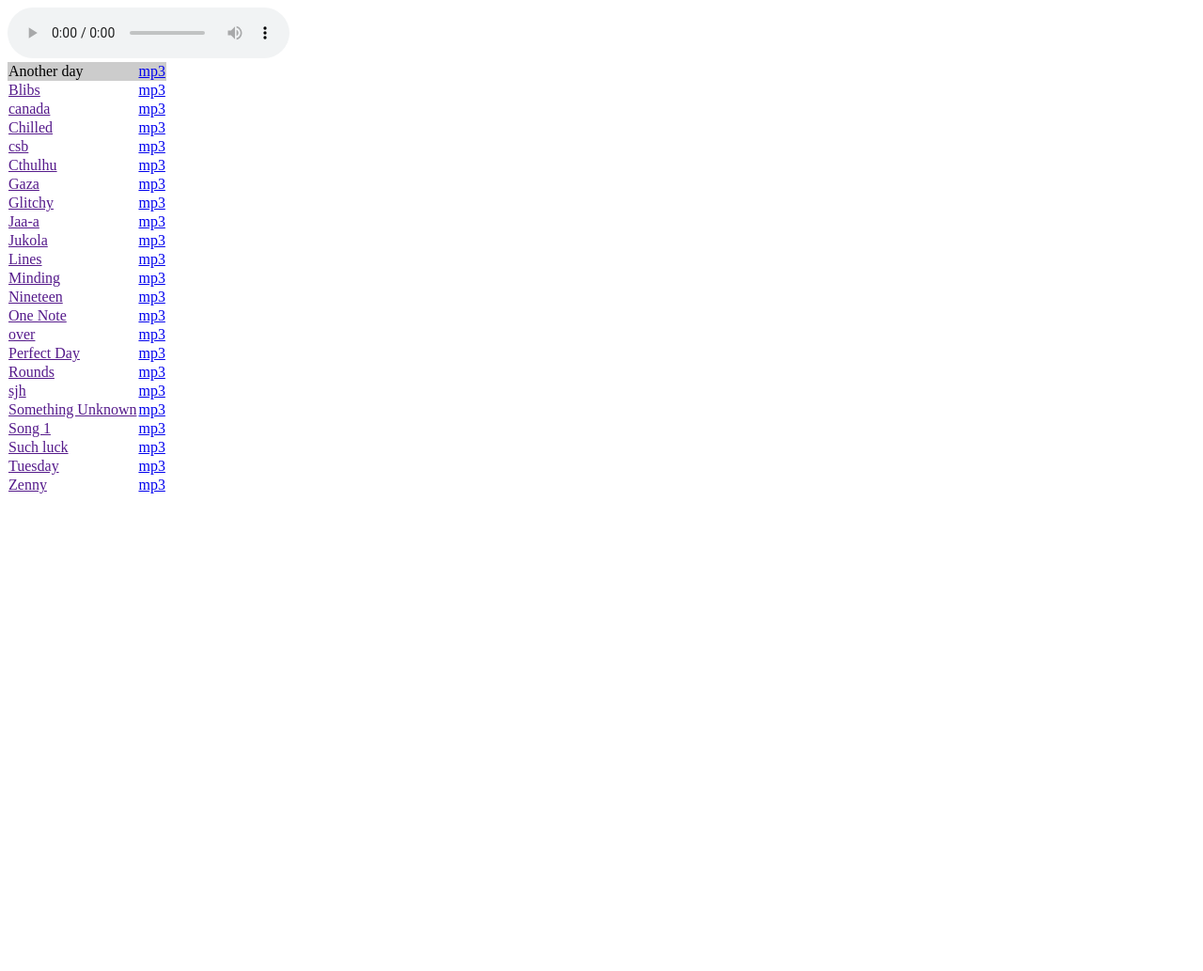
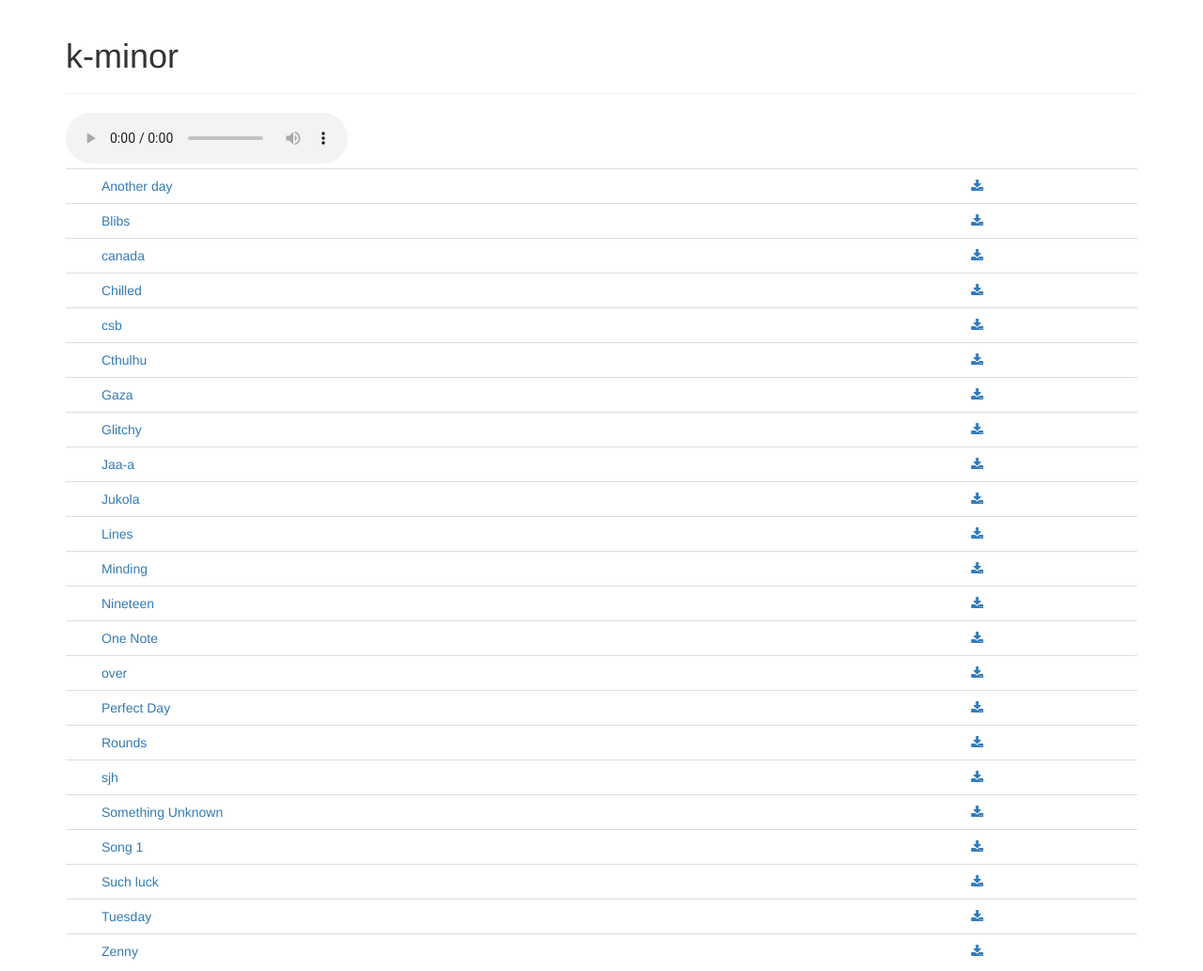
Before and after one commit to komu/simple-web-player, a plain HTML site: page player.html in a window 1280 px wide. Shown: the whole page at 94% size. Before the commit the page ends 800 px from the top, so only its background shows below. Drawn offline with nearby package versions, Linux system fonts and the light colour scheme.

Commit message:
New features

```diff
--- a/player.html
+++ b/player.html
@@ -4,39 +4,48 @@
     <title>k-minor</title>
     <meta charset="UTF-8">
     <style type="text/css">
-        tr.active {
-            background: #ccc;
+        td.icon {
+            width: 30px;
         }
-
-        tr.active a.play {
-            background: #ccc;
-            color: black;
-            text-decoration: none;
+        tr td.icon .fa {
+            display: none;
+        }
+        tr.active td.icon .fa {
+            display: inline-block;
         }
     </style>
     <script type="text/javascript" src="https://ajax.googleapis.com/ajax/libs/angularjs/1.5.0-rc.1/angular.min.js"></script>
+    <link rel="stylesheet" href="https://maxcdn.bootstrapcdn.com/font-awesome/4.5.0/css/font-awesome.min.css">
+    <link rel="stylesheet" href="https://maxcdn.bootstrapcdn.com/bootstrap/3.3.6/css/bootstrap.min.css" integrity="sha384-1q8mTJOASx8j1Au+a5WDVnPi2lkFfwwEAa8hDDdjZlpLegxhjVME1fgjWPGmkzs7" crossorigin="anonymous">
 </head>
 <body ng-app="player">
 
+<div class="container">
     <div ng-controller="PlayerController as player">
+        <div class="page-header">
+            <h1>{{player.title()}}</h1>
+        </div>
+
         <audio id="audio" preload="auto" tabindex="0" controls="" type="audio/mpeg">
             Sorry, your browser does not support HTML5 audio.
         </audio>
 
-        <table cellspacing="0">
+        <table class="table">
             <tbody>
-                <tr ng-class="{active: track == player.currentTrack}" ng-repeat="track in player.tracks">
-                    <td><a class="play" ng-click="player.playTrack(track)" href="">{{track.title}}</a></td>
-                    <td><a href="{{track.url}}">mp3</a></td>
-                </tr>
+            <tr ng-repeat="track in player.tracks" ng-class="{active: track == player.currentTrack}">
+                <td class="icon"><i class="fa fa-refresh fa-spin"></i></td>
+                <td><a class="play" ng-click="player.playTrack(track)" href="">{{track.title}}</a></td>
+                <td><a ng-href="{{track.url}}" title="Download mp3"><i class="fa fa-download"></i></a></td>
+            </tr>
             </tbody>
         </table>
     </div>
+</div>
 
 <script type="text/javascript">
     var app = angular.module("player", []);
 
-    function track(title) {
+    function makeTrack(title) {
         return {
             title: title,
             url: 'http://komu.kapsi.fi/k-minor/' + title + ".mp3"
@@ -48,32 +57,32 @@
         var audio = $element.find('audio')[0];
 
         vm.tracks = [
-            track('Another day'),
-            track('Blibs'),
-            track('canada'),
-            track('Chilled'),
-            track('csb'),
-            track('Cthulhu'),
-            track('Gaza'),
-            track('Glitchy'),
-            track('Jaa-a'),
-            track('Jukola'),
-            track('Lines'),
-            track('Minding'),
-            track('Nineteen'),
-            track('One Note'),
-            track('over'),
-            track('Perfect Day'),
-            track('Rounds'),
-            track('sjh'),
-            track('Something Unknown'),
-            track('Song 1'),
-            track('Such luck'),
-            track('Tuesday'),
-            track('Zenny')
+            makeTrack('Another day'),
+            makeTrack('Blibs'),
+            makeTrack('canada'),
+            makeTrack('Chilled'),
+            makeTrack('csb'),
+            makeTrack('Cthulhu'),
+            makeTrack('Gaza'),
+            makeTrack('Glitchy'),
+            makeTrack('Jaa-a'),
+            makeTrack('Jukola'),
+            makeTrack('Lines'),
+            makeTrack('Minding'),
+            makeTrack('Nineteen'),
+            makeTrack('One Note'),
+            makeTrack('over'),
+            makeTrack('Perfect Day'),
+            makeTrack('Rounds'),
+            makeTrack('sjh'),
+            makeTrack('Something Unknown'),
+            makeTrack('Song 1'),
+            makeTrack('Such luck'),
+            makeTrack('Tuesday'),
+            makeTrack('Zenny')
         ];
 
-        vm.playTrack = function(track) {
+        vm.playTrack = function (track) {
             vm.currentTrack = track;
 
             audio.src = track.url;
@@ -81,7 +90,13 @@
             audio.play();
         };
 
-        vm.playTrack(vm.tracks[0]);
+        vm.title = function () {
+            if (vm.currentTrack) {
+                return "k-minor - " + vm.currentTrack.title;
+            } else {
+                return "k-minor";
+            }
+        };
 
         audio.addEventListener('ended', function () {
             $scope.$apply(function () {
```
